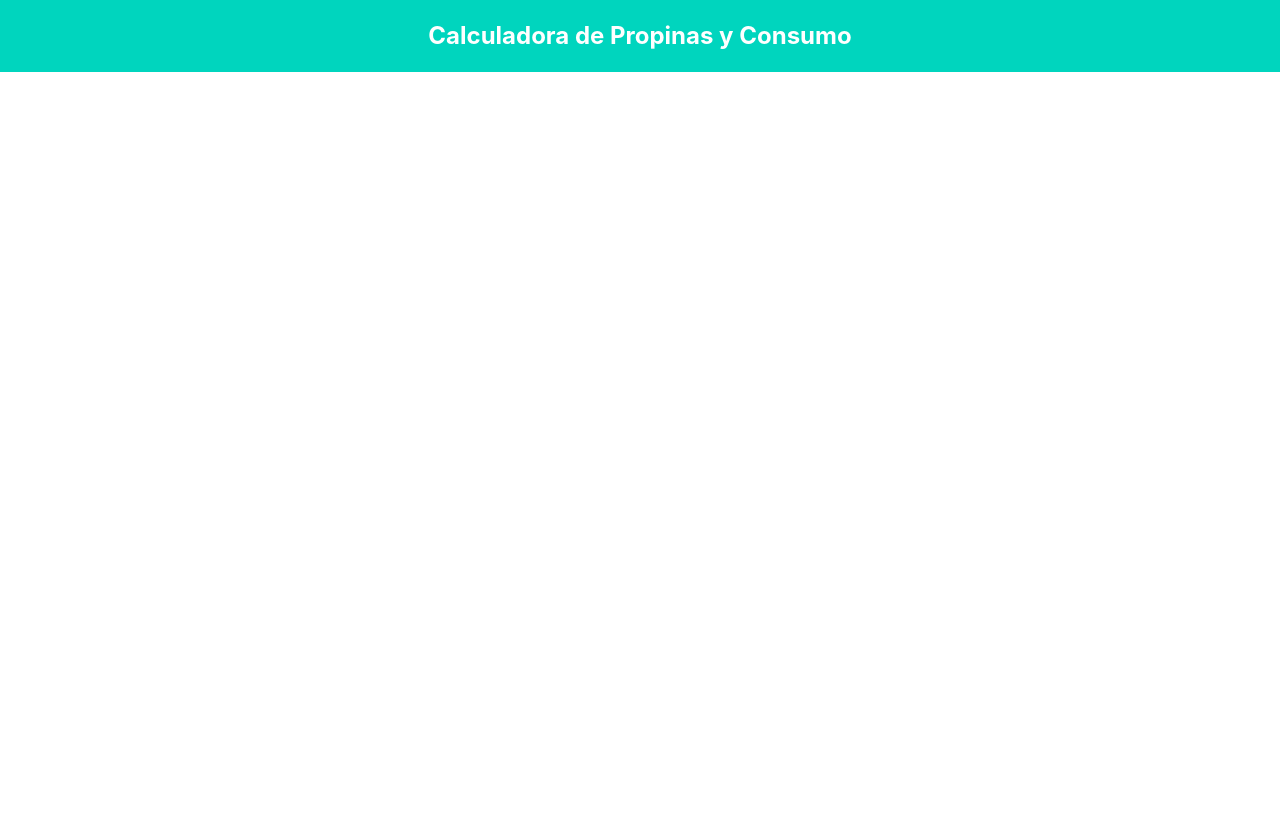
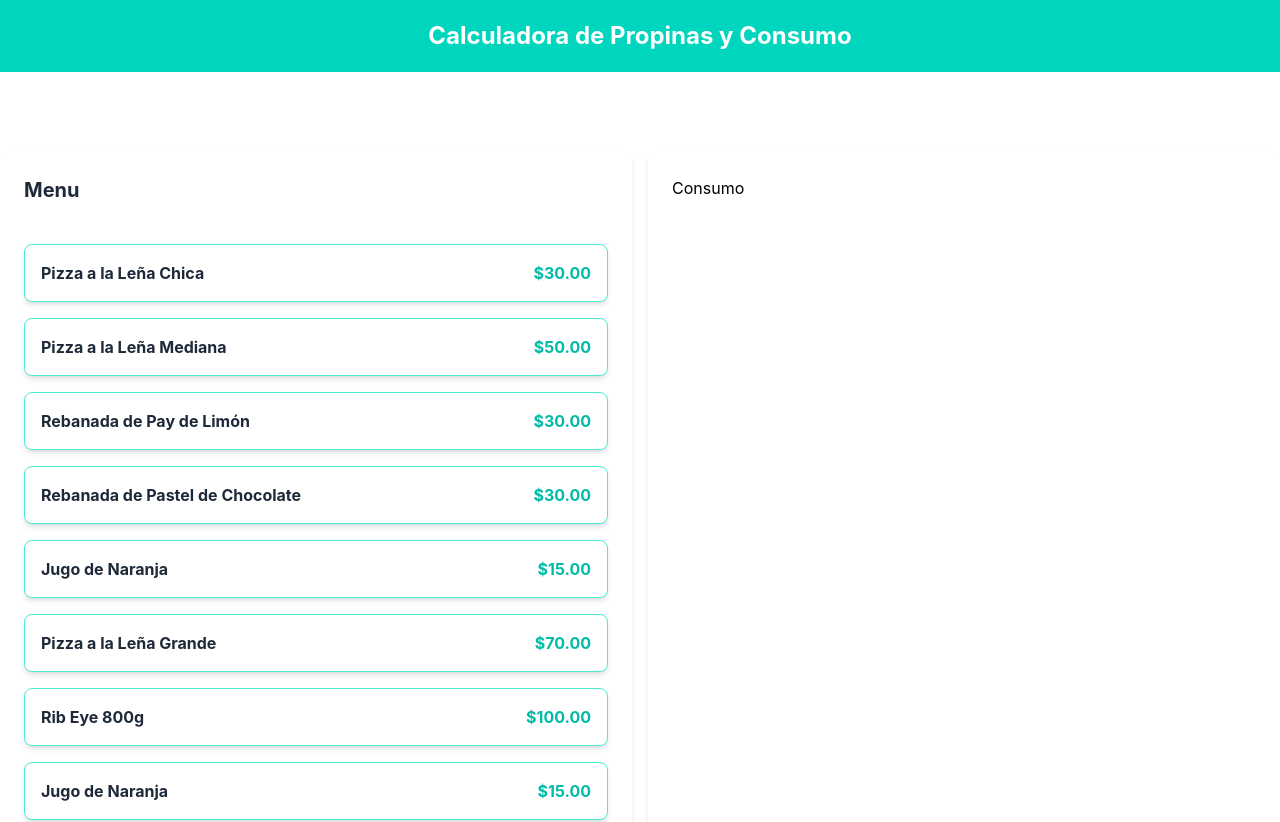
Before and after one commit to Eduardobarrera487/calculadora_propinas, a React (Vite) app: page / in a window 1280 px wide. Shown: the top 822 px of the page. Before the commit the page ends 800 px from the top, so only its background shows below. Built offline with nearby package versions, Linux system fonts and the light colour scheme.

Commit message:
feat: loaded menu items

```diff
--- a/src/App.tsx
+++ b/src/App.tsx
@@ -1,4 +1,5 @@
-
+import MenuItem from "./components/MenuItem.tsx";
+import { menuItems } from "./data/db.ts";
 function App() {
 
 
@@ -7,6 +8,28 @@ function App() {
       <header className="bg-teal-400 py-5 ">
         <h1 className="text-2xl font-bold text-white text-center">Calculadora de Propinas y Consumo</h1>
       </header>
+
+      <main className="container mx-auto mt-20 grid md:grid-cols-2 gap-4">
+
+        <div className="bg-white rounded-lg shadow-md p-6">
+          <h2 className="text-xl font-bold text-gray-800">Menu</h2>
+
+          <div className = "space-y-4 mt-10">
+            {menuItems.map((item) => (
+            <MenuItem
+              key={item.id}
+              item={item}
+            />
+          ))}
+          <button className="w-full bg-teal-400 text-white rounded-lg shadow-md p-4 flex justify-center items-center hover:bg-teal-500 transition-colors">
+            Calcular Consumo
+          </button>
+          </div>
+        </div>
+        <div className="bg-white rounded-lg shadow-md p-6">
+          <h2>Consumo</h2>
+        </div>
+      </main>
     </>
   )
 }
--- /dev/null
+++ b/src/components/MenuItem.tsx
@@ -0,0 +1,13 @@
+import type { MenuItem } from '../types';
+type MenuItemProps = {
+  item: MenuItem;
+};
+
+export default function MenuItem({ item }: MenuItemProps) {
+  return (
+    <button className="w-full bg-white border border-teal-300 rounded-lg shadow-md p-4 flex justify-between items-center hover:bg-teal-100 transition-colors">
+        <h2 className="text-md font-bold text-gray-800 ">{item.name}</h2>
+        <p className="text-md font-bold text-teal-500">${item.price.toFixed(2)}</p>
+    </button>
+  )
+}
--- a/src/index.css
+++ b/src/index.css
@@ -1 +1,5 @@
 @import "tailwindcss";
+
+button {
+    cursor: pointer;
+}
```
